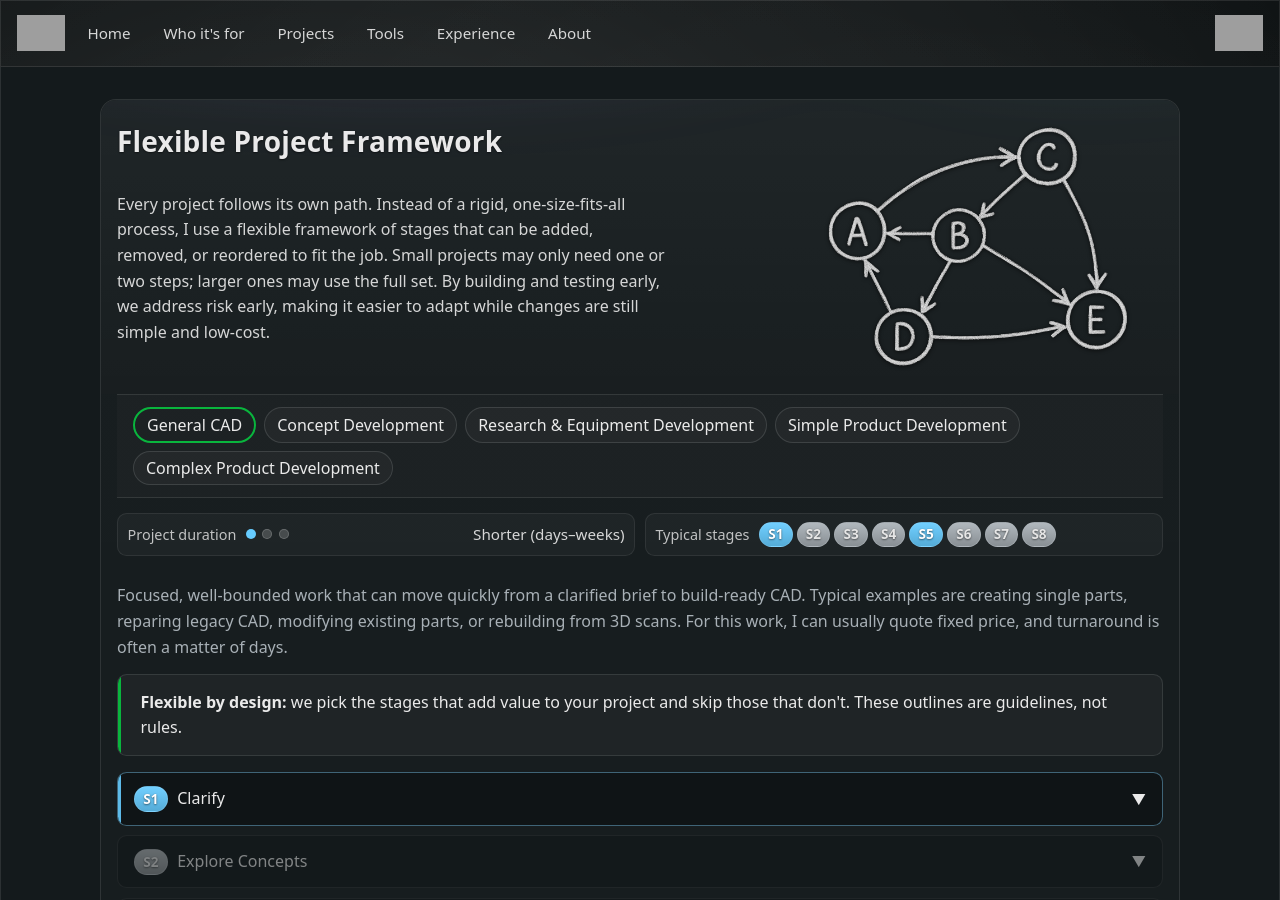
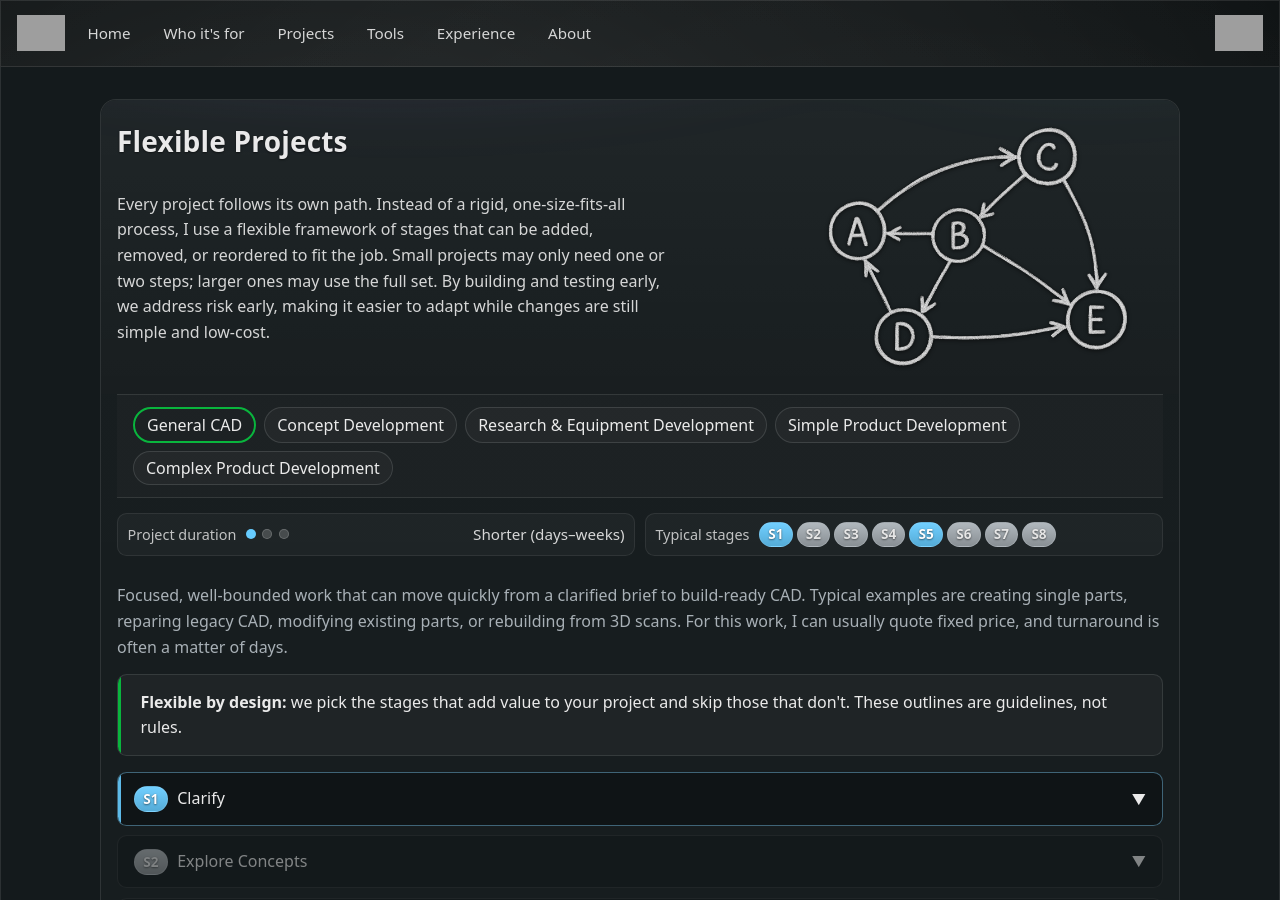
Before and after one commit to JamesAIzzard/jamesaizzard.github.io, a Jekyll site: the page built from flexible-project-framework.html, in a window 1280 px wide and 900 px high. Built offline with Jekyll 4.4.1, drawn with Linux system fonts in a browser that asks for light colours; some web fonts are replaced; grey boxes are pictures that could not be loaded.

Commit message:
Update header titles to use "Flexible Projects" for consistency across project types

```diff
--- a/_includes/flexible_framework.html
+++ b/_includes/flexible_framework.html
@@ -2,13 +2,13 @@
   <div class="container">
     <div class="ff-box border-panel">
       <header class="pt-header panel-surface--lit">
-        <h2>Flexible Project Framework</h2>
+        <h2>Flexible Projects</h2>
         <p class="pt-subtitle">
           {{ site.data.flexible_framework.project_stages.subheading }}
         </p>
         <div class="fp-cta">
           <a class="fp-arrow-link btn--accent-2" href="/flexible-project-framework/" aria-label="Explore the Flexible Project Framework">
-            <span>Explore the framework</span>
+            <span>Explore project types</span>
             <svg class="fp-arrow" width="28" height="28" viewBox="0 0 24 24" fill="none" xmlns="http://www.w3.org/2000/svg" aria-hidden="true" focusable="false">
               <path d="M5 12h12m0 0-5-5m5 5-5 5" stroke="currentColor" stroke-width="2" stroke-linecap="round" stroke-linejoin="round"/>
             </svg>
--- a/flexible-project-framework.html
+++ b/flexible-project-framework.html
@@ -10,7 +10,7 @@ body_class: ff-page
   <div class="container">
     <div class="ff-box border-panel">
       <header class="pt-header panel-surface--lit">
-        <h2>Flexible Project Framework</h2>
+        <h2>Flexible Projects</h2>
         <p class="pt-subtitle">{{ site.data.flexible_framework.project_stages.subheading }}</p>
         <img class="ff-robot" src="/assets/images/graph.png" alt="" aria-hidden="true">
       </header>
```
